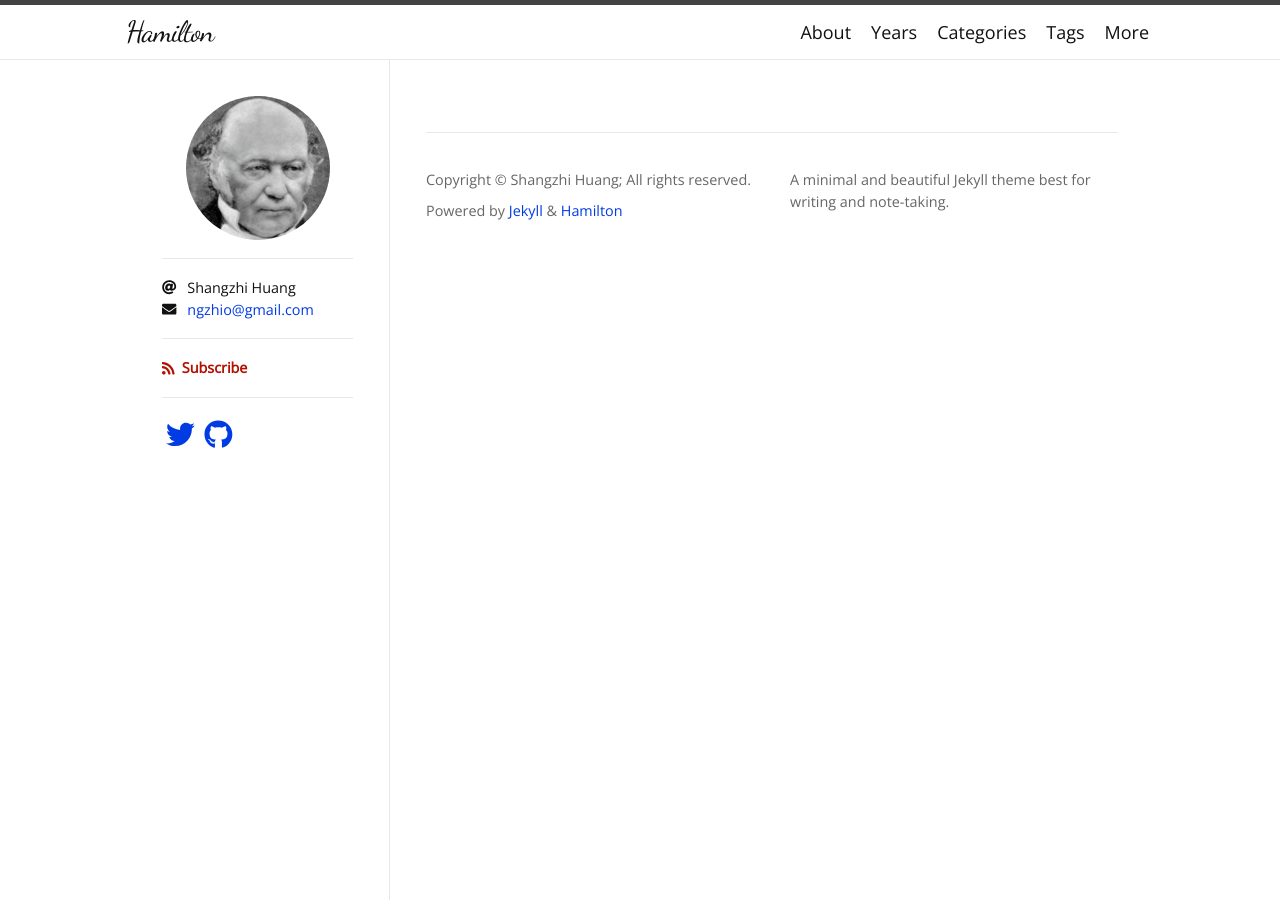
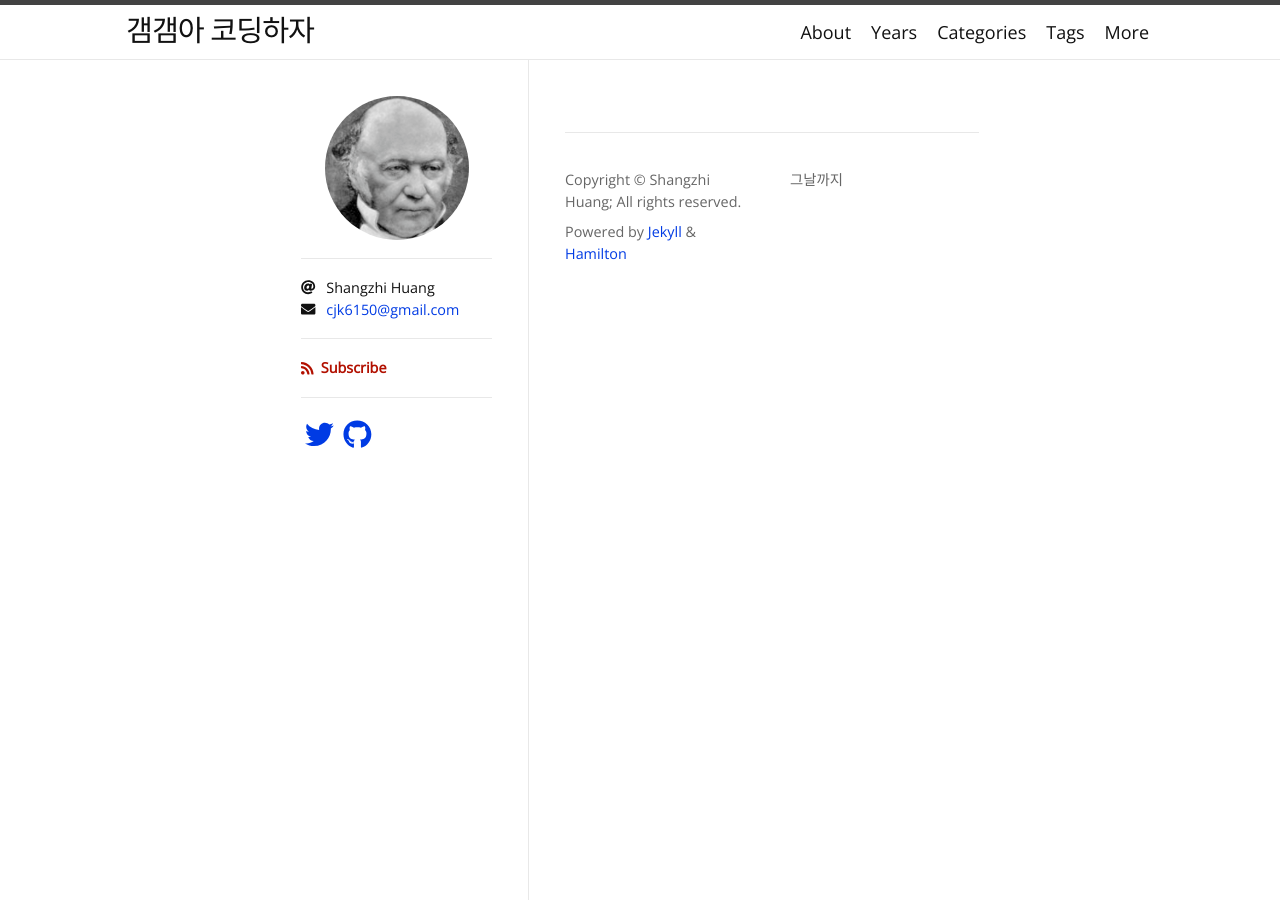
Before and after one commit to Malibu-With-Coke/Malibu-With-Coke.github.io, a Jekyll site: the page built from index.html, in a window 1280 px wide. Built offline with Jekyll 4.4.1, drawn with Linux system fonts in a browser that asks for light colours; nearby versions of some CDN libraries; some web fonts are replaced; the list of posts is cut into pages by our own code.

Commit message:
Update _config.yml

```diff
--- a/_config.yml
+++ b/_config.yml
@@ -1,8 +1,8 @@
-title: Hamilton
-description: A minimal and beautiful Jekyll theme best for writing and note-taking.
+title: 갬갬아 코딩하자
+description: 그날까지
 author: Shangzhi Huang
 avatar: /logo.png
-email: ngzhio@gmail.com
+email: cjk6150@gmail.com
 
 plugins:
   - jekyll-seo-tag
@@ -29,15 +29,10 @@ exclude:
 
 # Jekyll SEO Tag (Optional)
 # =========================
-twitter:
-  username: ngzhio
-  card: summary
 logo: logo.png
 social:
-  name: Shangzhi Huang
+  name: JeongGyeom Choe
   links:
-    - https://twitter.com/ngzhio
-    - https://www.facebook.com/ngzhio
-    - https://github.com/ngzhio
+    - https://github.com/Malibu-With-Coke
 google_site_verification: u4WXQl0Eu66rsQo2kRdCNx
 lang: en
```
